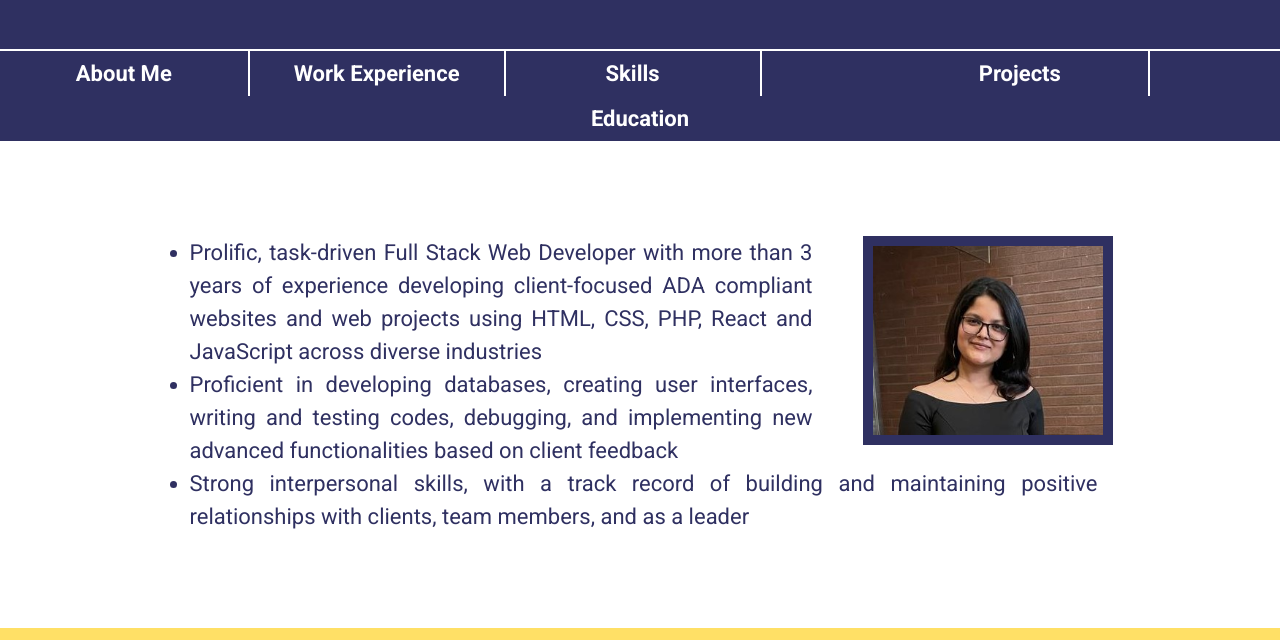
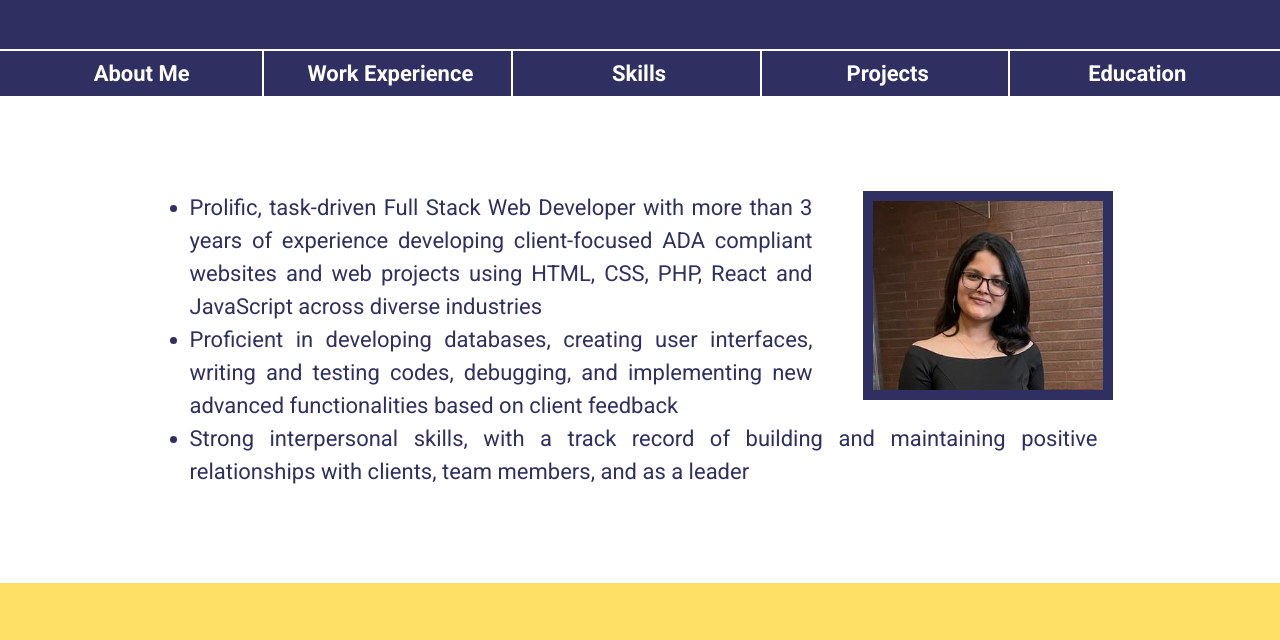
Before and after one commit to Bhagyashreeparkar/resume, a plain HTML site: page index.html in a window 1280 px wide. Shown: the part 131-771 px from the top of the page. Drawn offline with Linux system fonts and the light colour scheme.

Commit message:
Update style.css

```diff
--- a/css/style.css
+++ b/css/style.css
@@ -172,7 +172,9 @@ nav li {
 		border-right: 2px solid #fff;
 		border-bottom: none;
 		font-size: 20px;
-	}
+		width: 19%;;
+	 }
+	 /*
 	nav li:first-child {
 		width: 19.5%;
 		float: left;
@@ -187,10 +189,10 @@ nav li {
 	}
 	nav li:nth-child(4) {
 		width: 20.2%;
-	}
+	} */
 	nav li:last-child {
 	    border-right: none;
-			width: 20%;
+			/* width: 20%; */
 	}
 	nav li:hover{
 		background-color: #ffe066;
```
